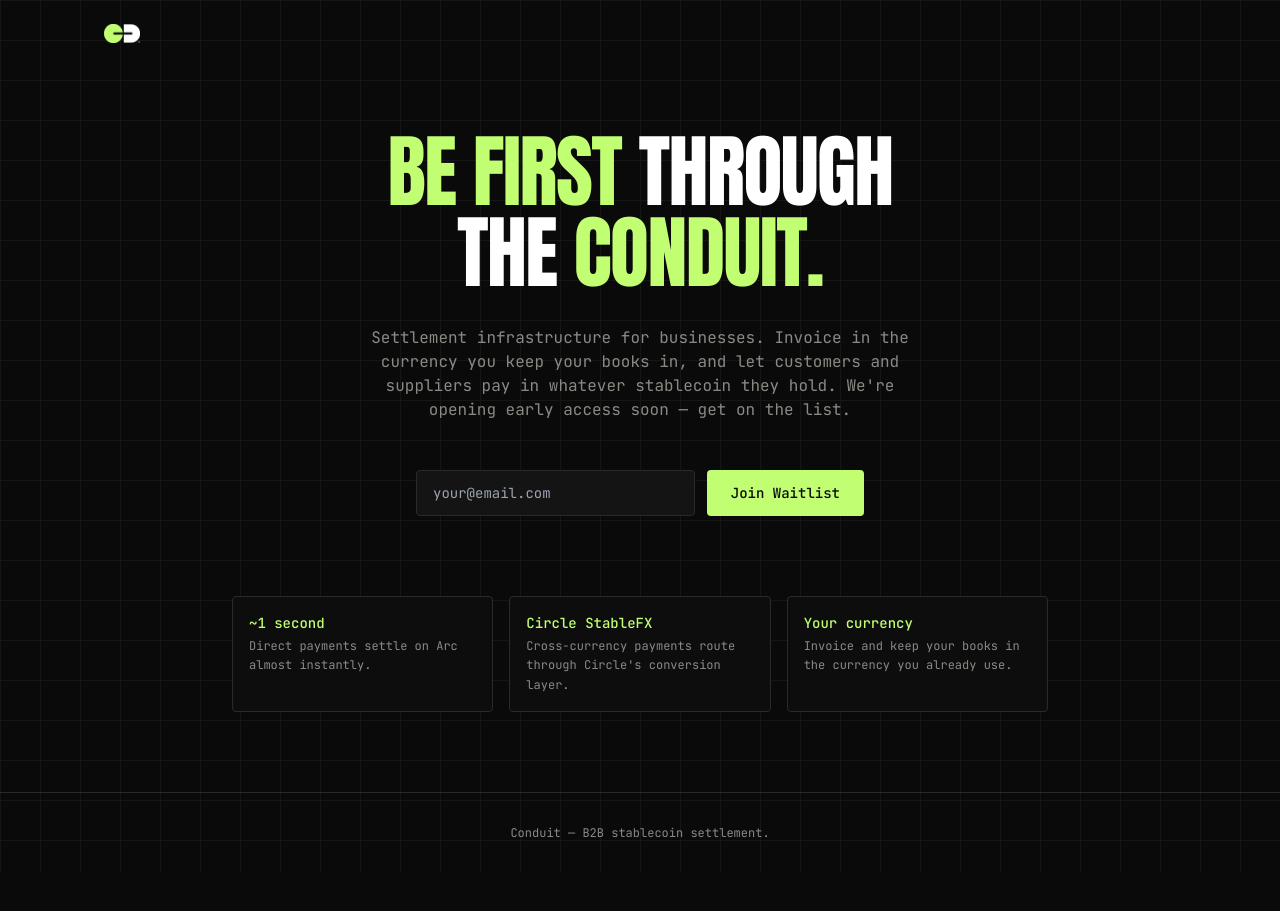
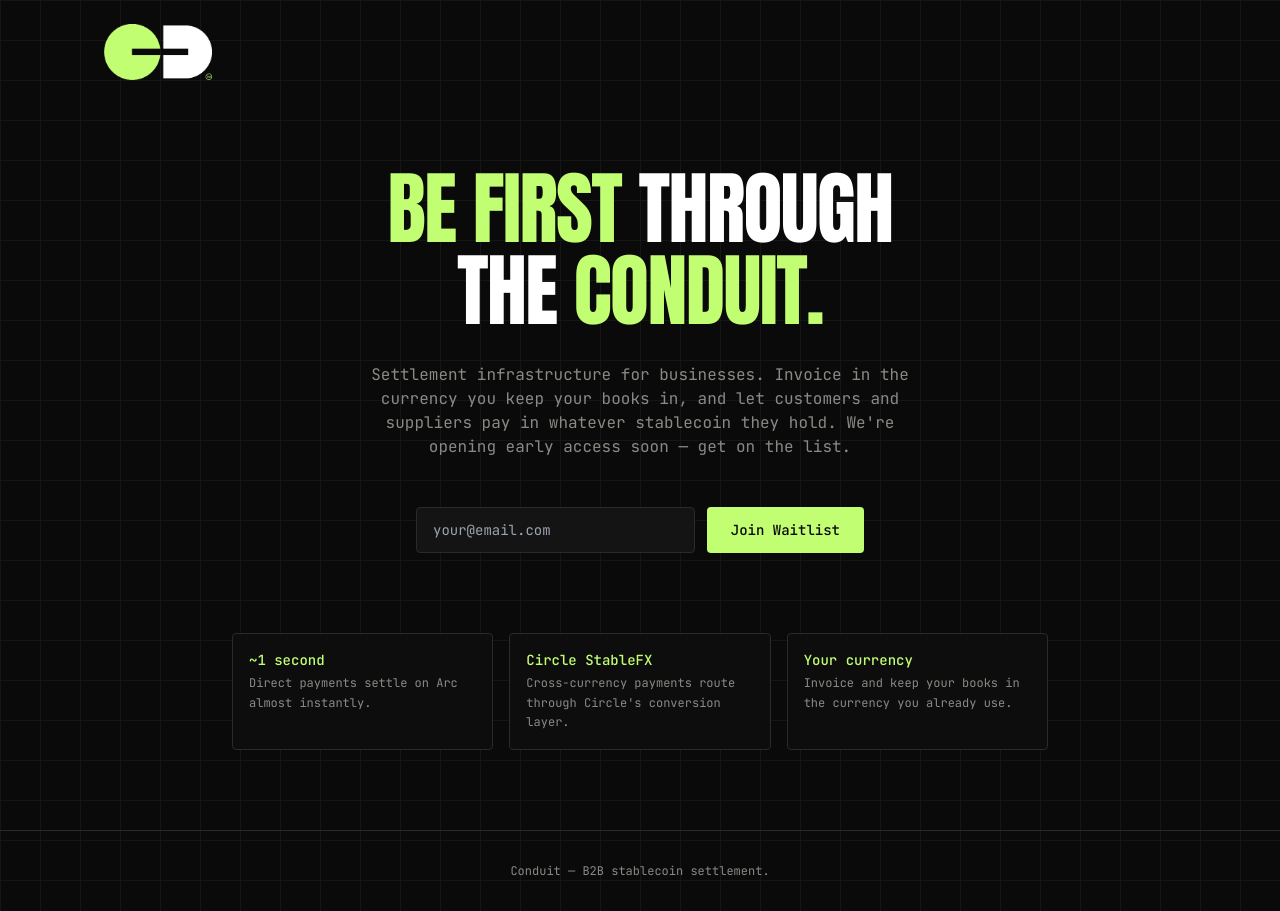
Before and after one commit to destinydibia27-byte/Conduit-waitlist, a Next.js app: page / in a window 1280 px wide. Before the commit the page ends 873 px from the top, so only its background shows below. Built offline with nearby package versions, Linux system fonts and the light colour scheme.

Commit message:
Increase header icon size 3x

```diff
--- a/app/page.tsx
+++ b/app/page.tsx
@@ -61,7 +61,7 @@ export default function WaitlistPage() {
       {/* Header */}
       <header className="flex items-center px-6 sm:px-10 py-6 max-w-6xl mx-auto">
         <div className="flex items-center gap-2">
-          <Image src="/conduit-icon.png" alt="Conduit" width={36} height={36} unoptimized />
+          <Image src="/conduit-icon.png" alt="Conduit" width={108} height={108} unoptimized />
         </div>
       </header>
 
```
